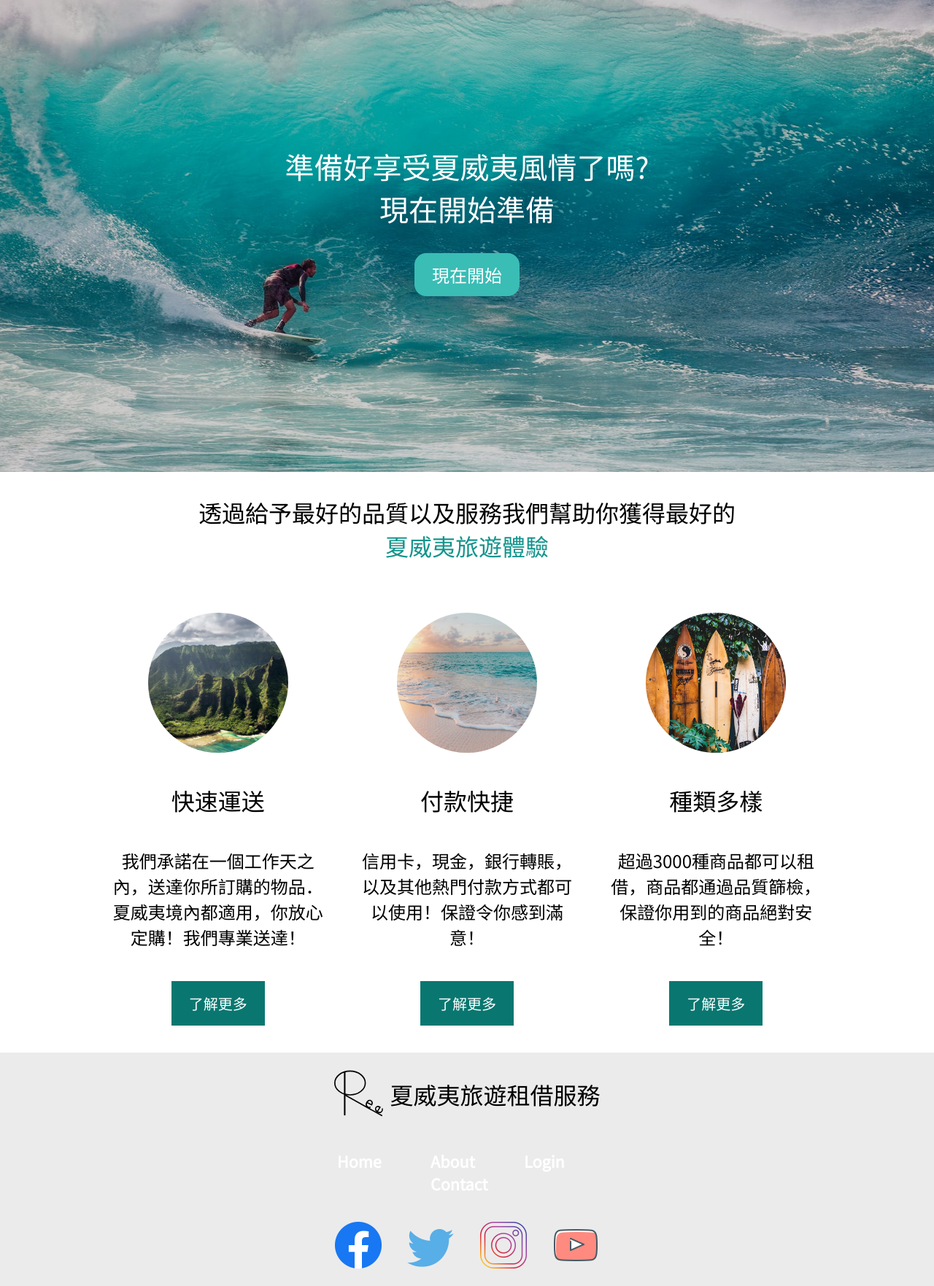
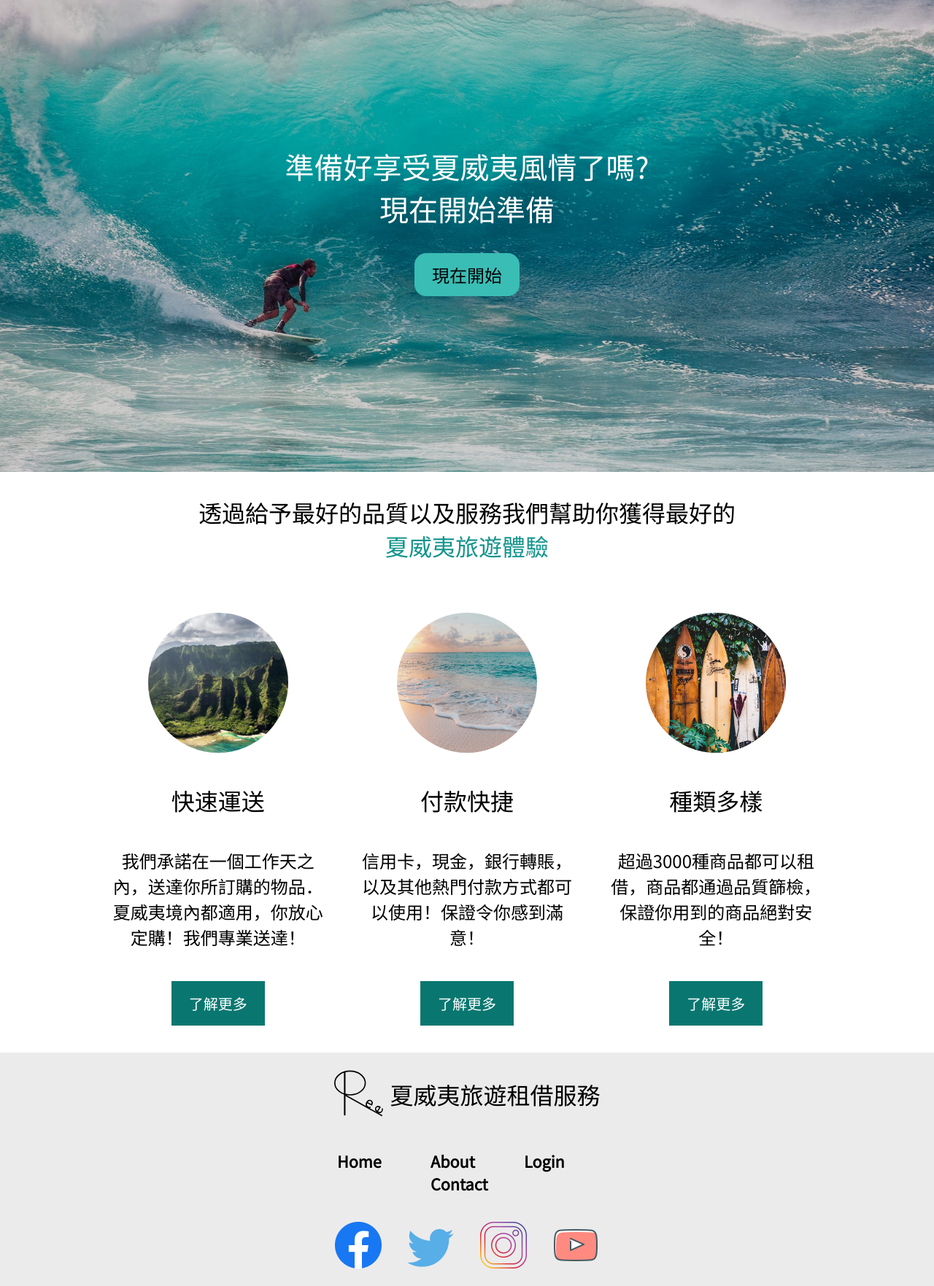
Before and after one commit to chunghei0116/hawaii_booking_website, a plain HTML site: page index.html in a window 1280 px wide. Shown: the part 150-1913 px from the top of the page at 73% size. Drawn offline with Linux system fonts and the light colour scheme.

Commit message:
Adjust the color of words

```diff
--- a/styles/style.scss
+++ b/styles/style.scss
@@ -71,12 +71,12 @@ main {
       background-color: #3abdb5;
       padding: 0.75rem 1.5rem;
       font-size: 1.5rem;
-      color: white;
+      color: black;
       border: none;
       border-radius: 1rem;
       cursor: pointer;
       &:hover {
-        background-color: #043b38;
+        background-color: white;
       }
     }
 
@@ -167,7 +167,7 @@ footer {
       li {
         flex-basis: 100px;
         a {
-          color: white;
+          color: black;
           font-weight: 600;
           text-decoration: none;
           font-size: 1.35rem;
```
Also changed, not shown: styles/style.css, 1 other file.
